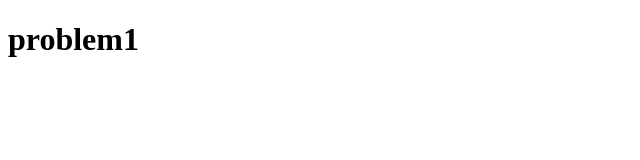
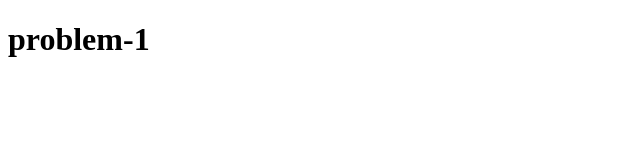
Before and after one commit to Gowdacharan/basic-javascript-Assignment, a plain HTML site: page problem1.html in a window 1280 px wide. Shown: the full height of the page, 0-640 px from the left. Drawn offline with Linux system fonts and the light colour scheme.

Commit message:
added problem 1 heading

```diff
--- a/problem1.html
+++ b/problem1.html
@@ -7,7 +7,7 @@
     <link href="style.css" rel="stylesheet" type="text/css" />
   </head>
   <body>
-    <h1>problem1</h1>
+    <h1>problem-1</h1>
     <script src="problem1.js"></script>
   </body>
 </html>
```
